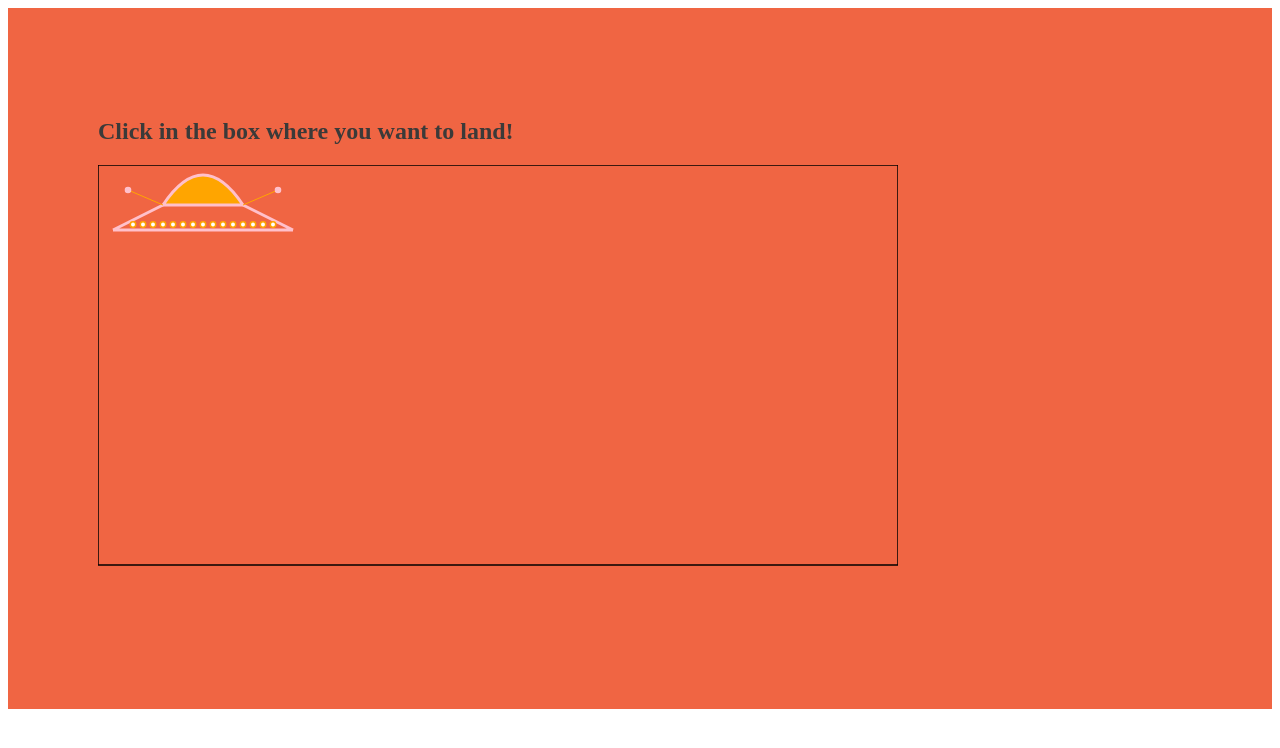
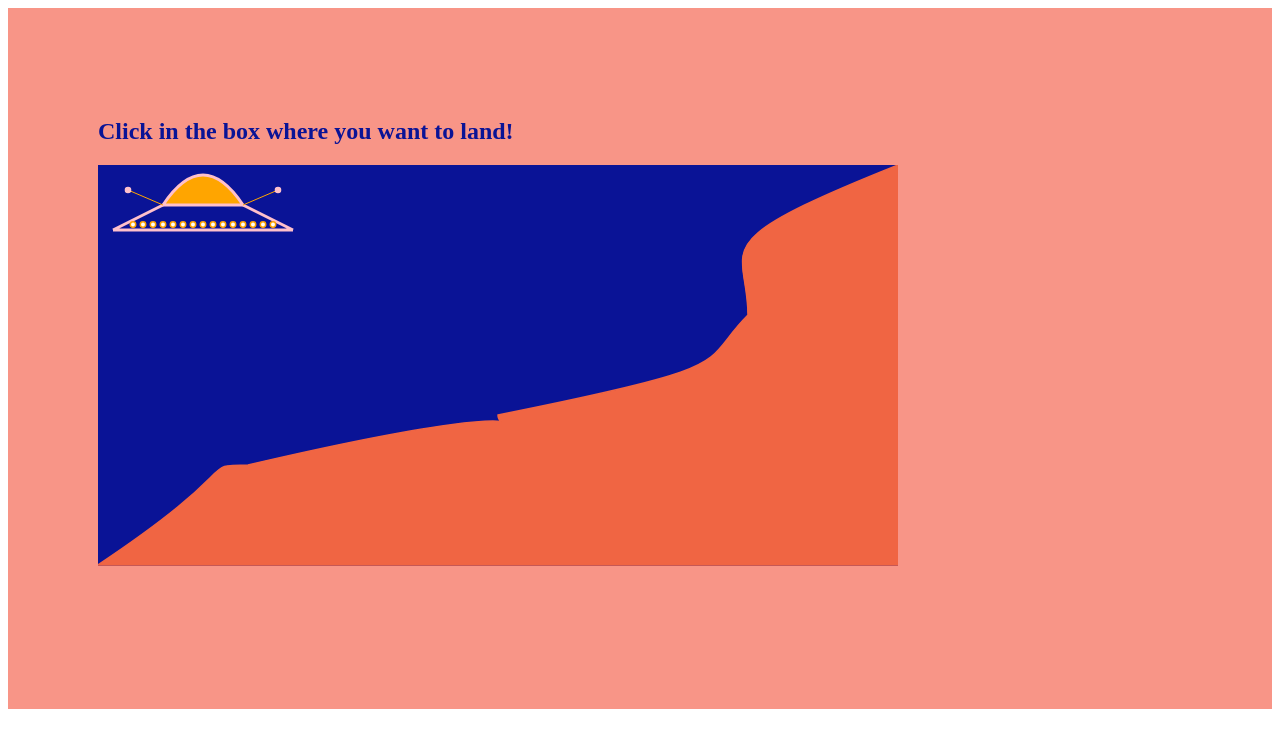
Before and after one commit to SarahJoniPower/UFO-animation, a React app: page / in a window 1280 px wide. Shown: the top 748 px of the page. Built offline with nearby package versions, Linux system fonts and the light colour scheme; the HTML template or start-up script is replaced by a standard one.

Commit message:
Adding in background

```diff
--- a/src/app.css
+++ b/src/app.css
@@ -1,8 +1,8 @@
 div {
-  background: rgb(240, 101, 67);
+  background: rgb(248, 149, 135);
   padding: 90px;
 }
 
 h2 {
-  color: rgb(59, 58, 57);
+  color: rgb(10, 19, 150);
 }
--- a/src/ufo.jsx
+++ b/src/ufo.jsx
@@ -51,8 +51,8 @@ export const UFO = (props) => {
         drawAntennaCircle(x, y, 'pink')
         drawBodyCircles(x, y, 'white')
       } else {
-        drawAntennaCircle(x, y, 'green')
-        drawBodyCircles(x, y, 'blue')
+        drawAntennaCircle(x, y, 'red')
+        drawBodyCircles(x, y, 'purple')
       }
     };
 
@@ -138,11 +138,26 @@ export const UFO = (props) => {
       // grey box outline
       ctx.beginPath();
       ctx.rect(0, 0, 800, 400);
-      ctx.strokeStyle = 'black';
+      ctx.fillStyle = 'rgb(10, 19, 150)';
+      ctx.strokeStyle = 'rgb(10, 19, 150)';
+      ctx.stroke();
+      ctx.fill()
+
+      // drawing ground
+      ctx.beginPath()
+      ctx.moveTo(800, 0)
+      ctx.bezierCurveTo(600, 80, 650, 80, 650, 150)
+      ctx.bezierCurveTo(600, 200, 650, 200, 400, 250)
+      ctx.bezierCurveTo(400, 270, 450, 230, 150, 300)
+      ctx.bezierCurveTo(100, 300, 150, 300, 0, 400)
+      ctx.lineTo(800, 400)
+      ctx.lineTo(800, 0)
+      ctx.strokeStyle = 'rgb(240, 101, 67)';
+      ctx.fillStyle = 'rgb(240, 101, 67)';
+      ctx.fill()
       ctx.stroke();
 
-      //
-    }
+    };
 
   });
 
```
